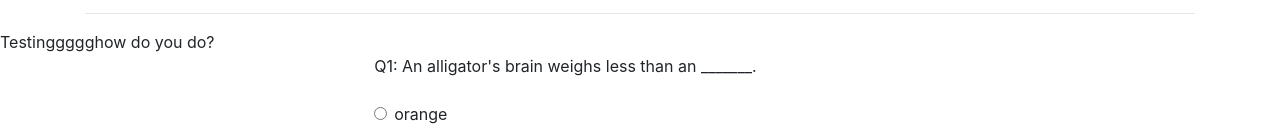
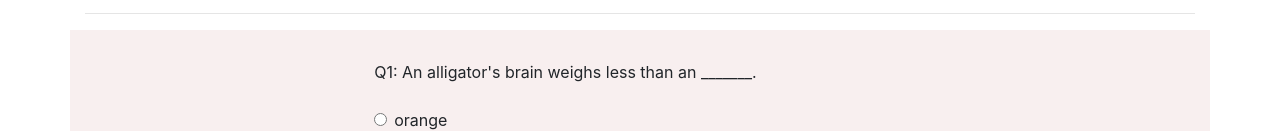
Before and after one commit to Mari0203/TriviaGame, a plain HTML site: page index.html in a window 1280 px wide. Shown: the part 709-840 px from the top of the page. Drawn offline with nearby package versions, Linux system fonts and the light colour scheme; a web font is replaced by a local one.

Commit message:
Added styling to .main-section

```diff
--- a/assets/css/style.css
+++ b/assets/css/style.css
@@ -29,8 +29,9 @@ h2 {
     background-color: #3063d3e7;
 }
 
-.btn-success:hover {
-    background-color: rgb(31, 71, 31);
+.main-section {
+    background-color: rgb(248, 239, 239);
+    padding: 30px;
 }
 
 ul {
--- a/assets/javascript/app.js
+++ b/assets/javascript/app.js
@@ -110,9 +110,9 @@ for (let i = 0; i < questions.length; i++) {
   showQuestion.html(questions[i].Q);
 
   // .html($("#showQandA").html() + "<br>") added to insert line break after each showQuestion output.
-  $("#showQandA").append(showQuestion).html($("#showQandA").html() + "<br>");
-
-
+  $("#showQandA")
+    .append(showQuestion)
+    .html($("#showQandA").html() + "<br>");
 
   /* Execute a sub-loop iterations [k] through sub-array for multipleChoices and
      dynamically store values within the div into "data-Answer" and "data-multipleChoices", then
@@ -134,7 +134,9 @@ for (let i = 0; i < questions.length; i++) {
         "</label></div>"
     );
     // .html($("#showQandA").html() + "<br>") added to insert line break between radio button choices.
-    $("#showQandA").append(inputRadio).html($("#showQandA").html() + "<br>");
+    $("#showQandA")
+      .append(inputRadio)
+      .html($("#showQandA").html() + "<br>");
   }
 }
 
@@ -156,9 +158,3 @@ $("#done-btn").on("click", function() {
   $("#results").show();
   alert("Your score: " + (correctAnswer / questions.length) * 100 + "%");
 });
-
-// test
-// $(".test").html("hello").append("<br/> how do you do?");
-$(".test")
-  .text("Testinggggg")
-  .html($(".test").html() + "how do you do? ");
--- a/index.html
+++ b/index.html
@@ -59,10 +59,8 @@
         <hr>
     </div>
 
-    <div class="test"></div>
-
     <!-- Trivia Questionnaire Section -->
-    <div class="container ">
+    <div class="container main-section">
         <div class="row justify-content-lg-center" id="startTrivia">
             <div id="showQandA"></div>
         </div>
```
